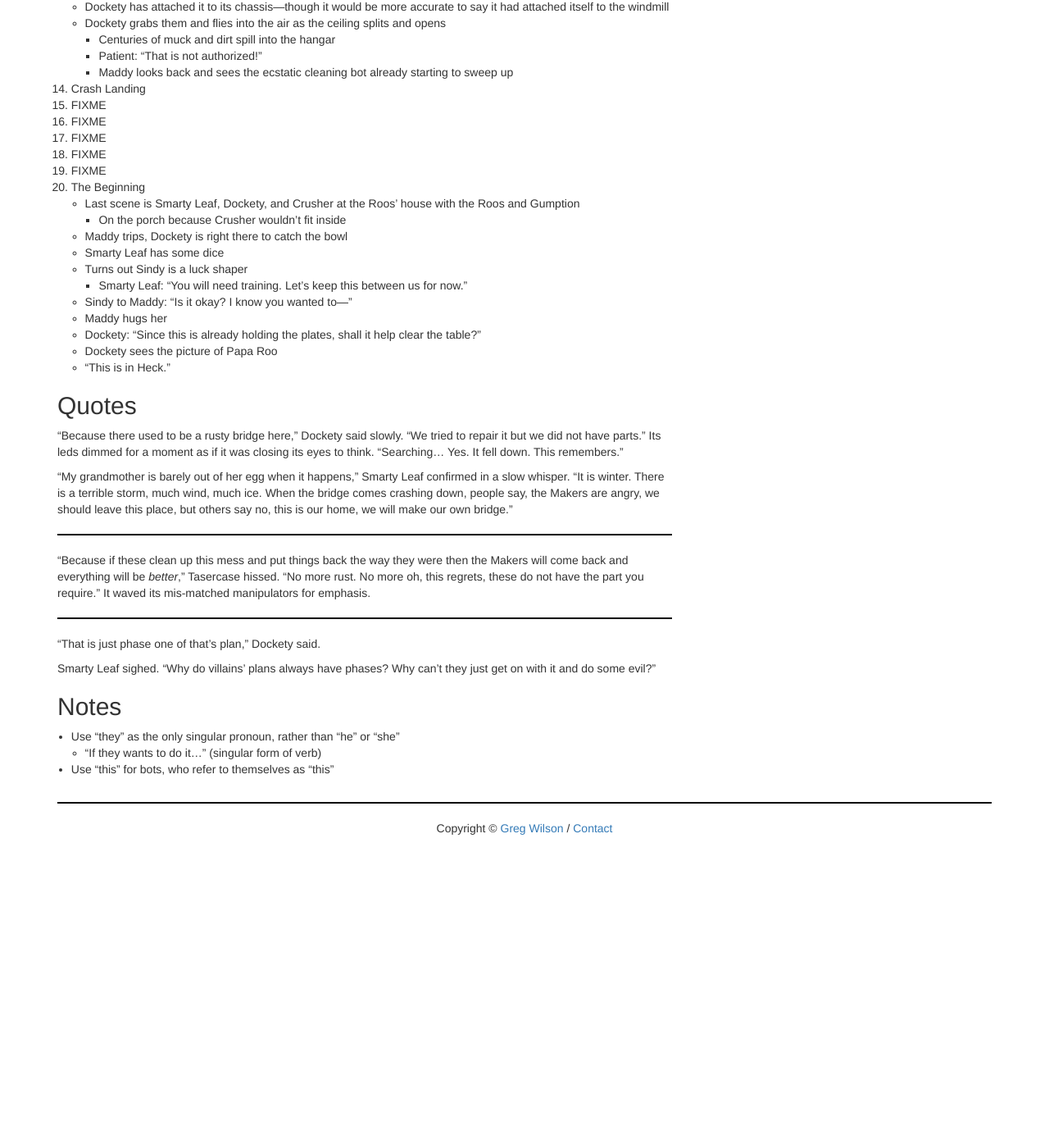
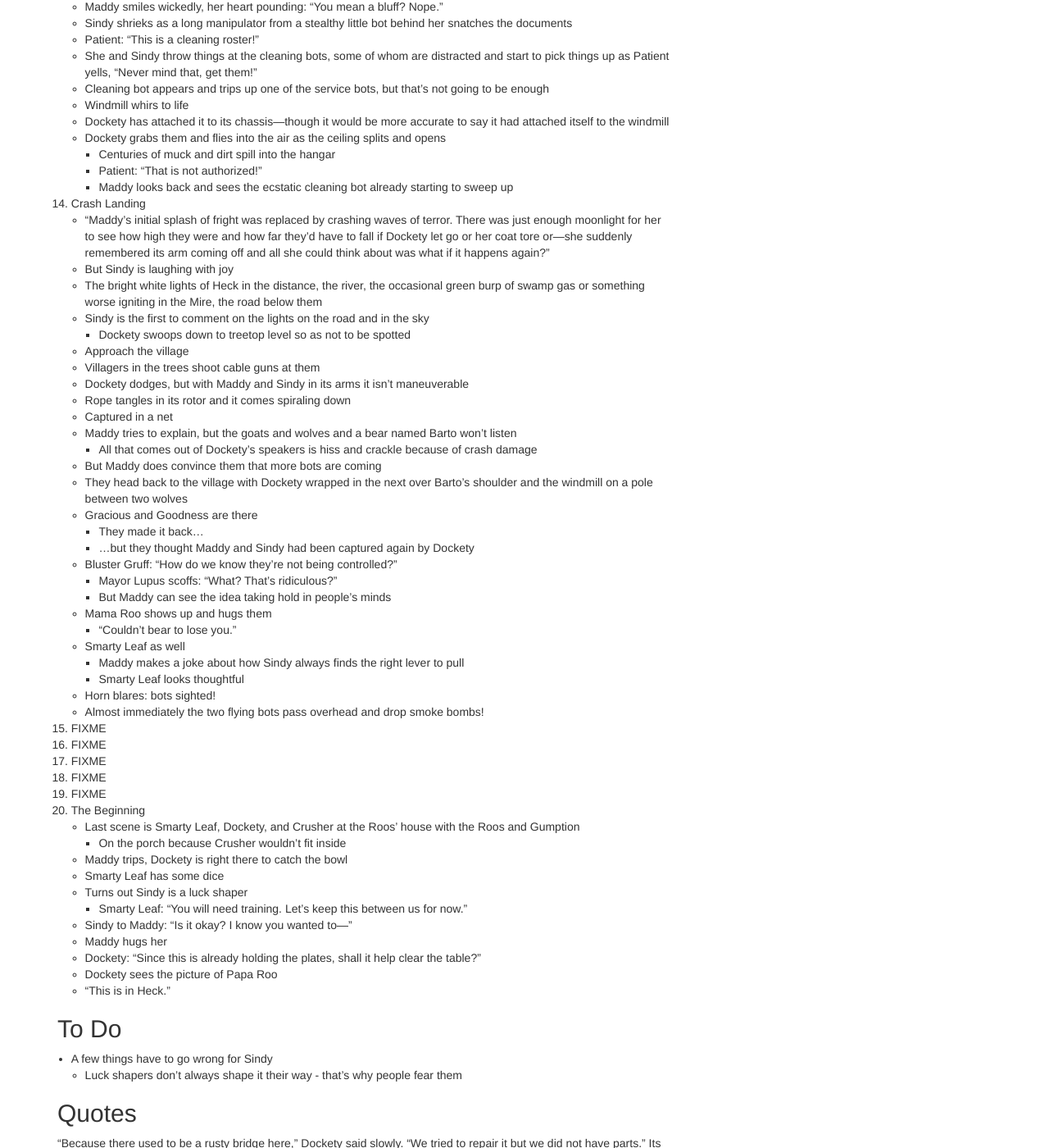
Before and after one commit to gvwilson/sensibleadventures, a Jekyll site: the page built from shapers/story.md, in a window 1280 px wide and 1400 px high, scrolled down 8963 px. Shown: the whole window at 82% size. Built offline with Jekyll 4.4.1, drawn with Linux system fonts in a browser that asks for light colours; nearby versions of some CDN libraries; library files that are not in the unit come from our copies; before the commit the page ends 9993 px from its top, so only the background shows below that; some of the changed text lies outside the part shown.

Commit message:
Another chapter outlined

```diff
--- a/shapers/story.md
+++ b/shapers/story.md
@@ -176,7 +176,7 @@
         -   Maddy: "The big one?  The big one pulling the cart?"
         -   ... "If you help me get my sister I'll help you with...with it."
         -   Dockety agrees, but says they'll never catch up
-        -   "Unless you let me carry you."
+        -   "Unless you allow me to carry you."
     -   Speed down the path
         -   Maddy closed her eyes, but that just made it worse, so she opened them, which made it even worse
     -   Reach the highway to Heck (broken down, but still better than forest tracks)
@@ -201,33 +201,42 @@
     -   She grabs a scrap of rebar that just happens to be lying there and breaks the lock
     -   The two goats and Sindy scramble out
         -   Maddy hugs Sindy
+        -   The goats are Gracious and Goodness (sisters)
     -   "Was that a bot helping you?" one of the goats asks
     -   "Don't worry about that now," Maddy snaps.  "We have to *go*!"
     -   "But---but we're in the Mire!"
-    -   Just then Crusher appears at the top of the hill and they start to run
+    -   Just then Crusher appears at the top of the hill
+        -   Dockety tries to reason with it, but it doesn't respond
+        -   They flee
     -   Describe the Mire: overgrown with weeds, puddles are strange colors
         -   The trees are twisted, but they don't move on their own like they did in stories
-    -   One of the goats has hurt his leg
-        -   "You help him," Maddy tells the other goat.  "I'll look after my sister."
+    -   Gracious Goat has hurt her leg
+        -   "You help her," Maddy tells Goodness.  "I'll look after my sister."
     -   It's getting dark, but they can hear gears grinding behind them whenever they stop
         -   Sindy: "Do you think they have searchlights?  Or flamethrowers?"
         -   Maddy: "I'm sure they don't have flamethrowers," she replied, trying to sound more confident than she felt.
-    -   Suddenly the long-legged bot ambushes them
-        -   They realize Crusher has been driving them toward it
-    -   One of its arms ends in a clumsy overweight chainsaw
-    -   It swings, Sindy shrieks, chain of accidets, the bot cuts a tree that falls across a bubbling stream
+    -   Suddenly the long-legged bot ambushes them and drives them toward the stream
+        -   One of its arms ends in a clumsy overweight chainsaw
+    -   A boat is waiting for them
+        -   Realize that the other bots have been driving them toward it
+    -   The sawbot swings, Sindy shrieks, chain of accidents, the sawbot cuts a tree that falls onto the boat
+        -   The boatbot's controller is damaged
     -   Maddy: "Go!"
-    -   The goats go first, the bot chases them, the tree tumbles into the water, the bot is destroyed
-    -   The goats are now on one side of the poison stream while Sindy and Maddy are on the other
+    -   The goats clamber onto the boat
+        -   The sawbot chases them
+        -   The tree tumbles into the water
+        -   The sawbot is destroyed
+    -   The goats are now in the boat while Sindy and Maddy are on the shore
+        -   Goats will go and get help, but it will take them a day to get back to the village
     -   Dockety reappears
+        -   Goats flee
 7.  ...And Into the Mire
-    -   Goats will go and get help, but it will take them a day to get back to the village
-    -   Dockety is sad and angry about the sawbot's demise
+    -   Dockety is sad and angry about the demise of the sawbot and the boatbot
         -   "It did not have a choice. Bots do not have choices when governors are put on them."
     -   Dockety is damaged
         -   Sindy: "Does it hurt?"
         -   Dockety: (reluctantly) "It buzzes.  Where the hole is."
-        -   Sindy finds a piece of metal that fits perfectly over the hole.
+        -   Sindy finds a metal plate from the sawbot that fits perfectly over the hole.
         -   Comment about how lucky she is.
         -   Sindy: "I don't feel very lucky."
     -   Something hoots in the distance
@@ -422,6 +428,7 @@
     -   They are ambushed by half a dozen service bots!
 13. The Windmill
     -   Dockety: "Delay them." and begins to fiddle with a strange contraption that looked like a fallen windmill
+        -   Dockety: "This was meant for your kind, but with modifications..."
     -   Maddy: "How?" But even as she asked, she had an idea.
     -   She holds up the clear plastic binder: "I found your instructions."
     -   The service bots freeze
@@ -440,6 +447,33 @@
         -   Patient: "That is not authorized!"
         -   Maddy looks back and sees the ecstatic cleaning bot already starting to sweep up
 14. Crash Landing
+    -   "Maddy's initial splash of fright was replaced by crashing waves of terror.  There was just enough moonlight for her to see how high they were and how far they'd have to fall if Dockety let go or her coat tore or---she suddenly remembered its arm coming off and all she could think about was what if it happens again?"
+    -   But Sindy is laughing with joy
+    -   The bright white lights of Heck in the distance, the river, the occasional green burp of swamp gas or something worse igniting in the Mire, the road below them
+    -   Sindy is the first to comment on the lights on the road and in the sky
+        -   Dockety swoops down to treetop level so as not to be spotted
+    -   Approach the village
+    -   Villagers in the trees shoot cable guns at them
+    -   Dockety dodges, but with Maddy and Sindy in its arms it isn't maneuverable
+    -   Rope tangles in its rotor and it comes spiraling down
+    -   Captured in a net
+    -   Maddy tries to explain, but the goats and wolves and a bear named Barto won't listen
+        -   All that comes out of Dockety's speakers is hiss and crackle because of crash damage
+    -   But Maddy does convince them that more bots are coming
+    -   They head back to the village with Dockety wrapped in the next over Barto's shoulder and the windmill on a pole between two wolves
+    -   Gracious and Goodness are there
+        -   They made it back...
+        -   ...but they thought Maddy and Sindy had been captured again by Dockety
+    -   Bluster Gruff: "How do we know they're not being controlled?"
+        -   Mayor Lupus scoffs: "What? That's ridiculous?"
+        -   But Maddy can see the idea taking hold in people's minds
+    -   Mama Roo shows up and hugs them
+        -   "Couldn't bear to lose you."
+    -   Smarty Leaf as well
+        -   Maddy makes a joke about how Sindy always finds the right lever to pull
+        -   Smarty Leaf looks thoughtful
+    -   Horn blares: bots sighted!
+    -   Almost immediately the two flying bots pass overhead and drop smoke bombs!
 15. FIXME
 16. FIXME
 17. FIXME
@@ -457,6 +491,11 @@
     -   Dockety: "Since this is already holding the plates, shall it help clear the table?"
     -   Dockety sees the picture of Papa Roo
     -   "This is in Heck."
+
+## To Do
+
+-   A few things have to go wrong for Sindy
+    -   Luck shapers don't always shape it their way - that's why people fear them
 
 ## Quotes
 
```
Also changed, not shown: other parts of shapers/story.md (+2 -5 lines).
